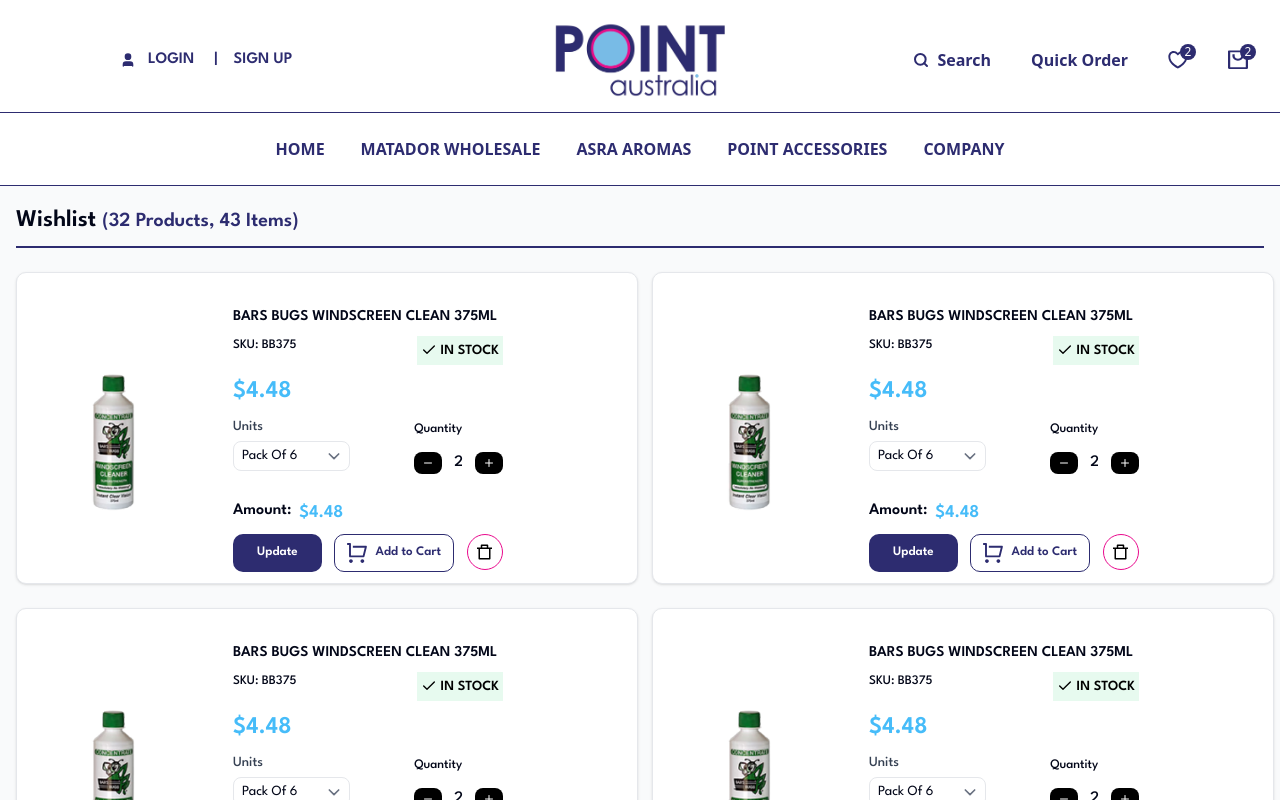
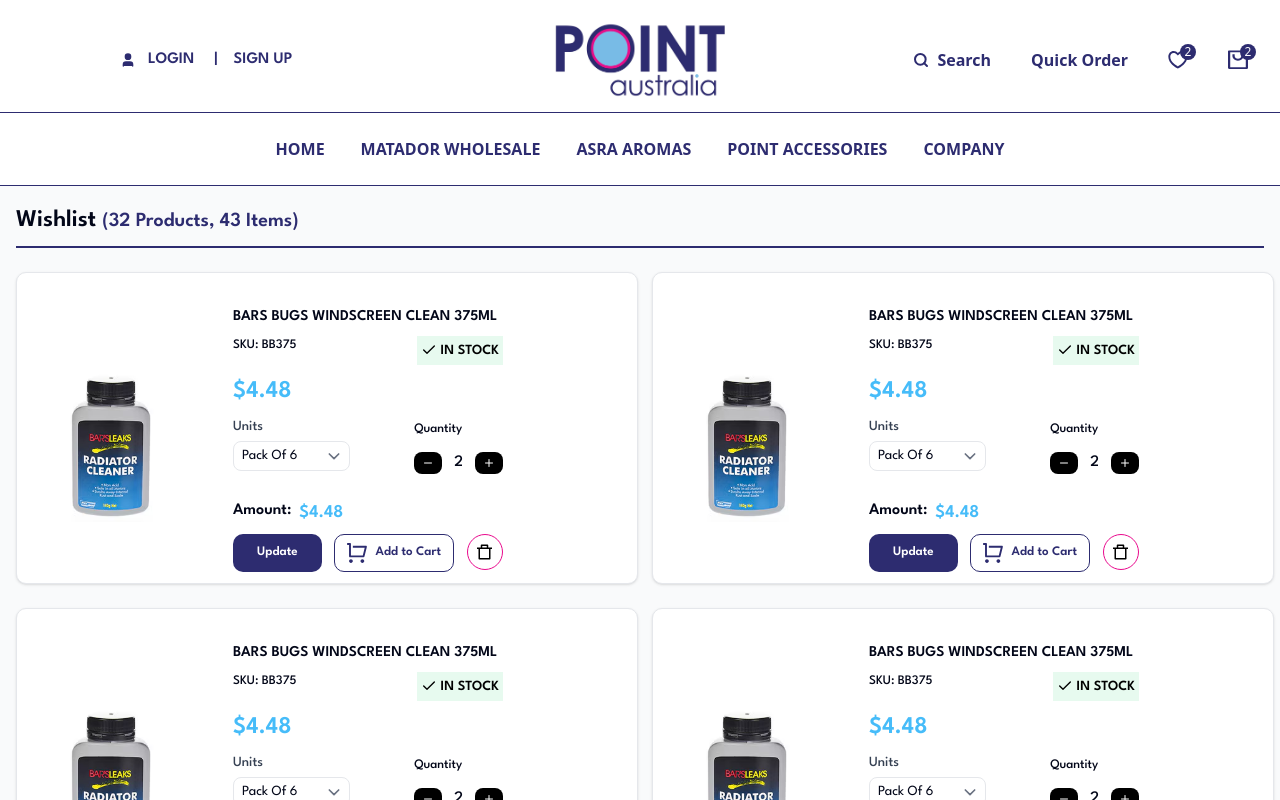
Before and after one commit to saurabh2004-cpu/point-austrelia-nextjs-frontend, a Next.js app: page /wishlist in a window 1280 px wide. Shown: the top 800 px of the page. Built offline with nearby package versions, Linux system fonts and the light colour scheme.

Commit message:
changed produuct image

```diff
--- a/src/app/cart/page.jsx
+++ b/src/app/cart/page.jsx
@@ -14,7 +14,7 @@
             sku: "SKU-88275",
             price: 4.48,
             quantity: 1,
-            image: "/product-listing-images/product-1.png",
+            image: "/product-listing-images/product-1.avif",
             inStock: true
         },
         {
@@ -23,7 +23,7 @@
             sku: "SKU-88275",
             price: 4.48,
             quantity: 1,
-            image: "/product-listing-images/product-1.png",
+            image: "/product-listing-images/product-1.avif",
             inStock: true
         },
         {
@@ -32,7 +32,7 @@
             sku: "SKU-88275",
             price: 4.48,
             quantity: 1,
-            image: "/product-listing-images/product-1.png",
+            image: "/product-listing-images/product-1.avif",
             inStock: true
         }
     ]);
--- a/src/app/checkout/page.jsx
+++ b/src/app/checkout/page.jsx
@@ -22,7 +22,7 @@
             price: 4.48,
             quantity: 7,
             unitPrice: 0.64,
-            image: "/product-listing-images/product-1.png"
+            image: "/product-listing-images/product-1.avif"
         },
         {
             id: 2,
@@ -31,7 +31,7 @@
             price: 4.48,
             quantity: 7,
             unitPrice: 0.64,
-            image: "/product-listing-images/product-1.png"
+            image: "/product-listing-images/product-1.avif"
         }
     ];
 
--- a/src/app/wishlist/page.jsx
+++ b/src/app/wishlist/page.jsx
@@ -16,7 +16,7 @@
             packSize: 12,
             amount: 4.48,
             inStock: true,
-            image: '/product-listing-images/product-1.png'
+            image: '/product-listing-images/product-1.avif'
         },
         {
             id: 2,
@@ -27,7 +27,7 @@
             packSize: 12,
             amount: 4.48,
             inStock: true,
-            image: '/product-listing-images/product-1.png'
+            image: '/product-listing-images/product-1.avif'
         },
         {
             id: 3,
@@ -38,7 +38,7 @@
             packSize: 12,
             amount: 4.48,
             inStock: true,
-            image: '/product-listing-images/product-1.png'
+            image: '/product-listing-images/product-1.avif'
         },
         {
             id: 4,
@@ -49,7 +49,7 @@
             packSize: 12,
             amount: 4.48,
             inStock: true,
-            image: '/product-listing-images/product-1.png'
+            image: '/product-listing-images/product-1.avif'
         },
         {
             id: 5,
@@ -60,7 +60,7 @@
             packSize: 12,
             amount: 4.48,
             inStock: true,
-            image: '/product-listing-images/product-1.png'
+            image: '/product-listing-images/product-1.avif'
         },
         {
             id: 6,
@@ -71,7 +71,7 @@
             packSize: 12,
             amount: 4.48,
             inStock: true,
-            image: '/product-listing-images/product-1.png'
+            image: '/product-listing-images/product-1.avif'
         }
     ]);
 
--- a/src/components/Navbar.jsx
+++ b/src/components/Navbar.jsx
@@ -80,7 +80,9 @@
                       fill="currentColor"
                       className="w-4 h-4 mb-0 mx-2 text-[#2d2c70] transition-colors duration-200 group-hover:text-[#E9098D]"
                     />
-                    <span className="font-Spartan transition-colors duration-200 group-hover:text-[#E9098D]">
+                    <span
+                      onClick={() => router.push('/login')}
+                      className="font-Spartan transition-colors duration-200 group-hover:text-[#E9098D]">
                       LOGIN
                     </span>
                   </div>
@@ -89,7 +91,9 @@
                   <span className="font-Spartan text-[#2d2c70] mx-4">|</span>
 
                   {/* Sign Up */}
-                  <span className="font-Spartan text-[#2d2c70] cursor-pointer transition-colors duration-200 hover:text-[#E9098D]">
+                  <span
+                    onClick={() => router.push('/sign-up')}
+                    className="font-Spartan text-[#2d2c70] cursor-pointer transition-colors duration-200 hover:text-[#E9098D]">
                     SIGN UP
                   </span>
                 </div>
@@ -117,6 +121,7 @@
                   width={219}
                   height={100}
                   className="h-12 md:h-16 lg:h-20 w-auto" // Progressive sizing: mobile -> tablet -> desktop
+                  onClick={() => router.push('/')}
                 />
               </div>
 
@@ -268,6 +273,7 @@
                     variant="outline"
                     size="sm"
                     className="flex-1 bg-transparent border-[#2d2c70] text-[#2d2c70] hover:bg-[#2d2c70] hover:text-white"
+                    onClick={() => router.push('/login')}
                   >
                     <User className="w-4 h-4 mr-2" />
                     LOGIN
@@ -275,6 +281,7 @@
                   <Button
                     size="sm"
                     className="flex-1 bg-[#2d2c70] hover:bg-[#E9098D]"
+                    onClick={() => router.push('/sign-up')}
                   >
                     SIGN UP
                   </Button>
--- a/src/components/my-account-overview-components/RecentPurchases.jsx
+++ b/src/components/my-account-overview-components/RecentPurchases.jsx
@@ -4,7 +4,7 @@
   const [products] = useState([
     {
       id: 1,
-      image: '/product-listing-images/product-1.png',
+      image: '/product-listing-images/product-1.avif',
       name: 'Premium Green Bottle',
       packQuentity: 4.48,
       quantity: 2,
@@ -13,7 +13,7 @@
     },
     {
       id: 2,
-      image: '/product-listing-images/product-1.png',
+      image: '/product-listing-images/product-1.avif',
       name: 'Premium Green Bottle',
       packQuentity: 4.48,
       quantity: 2,
@@ -22,7 +22,7 @@
     },
     {
       id: 3,
-      image: '/product-listing-images/product-1.png',
+      image: '/product-listing-images/product-1.avif',
       name: 'Organic Blue Container',
       packQuentity: 12.99,
       quantity: 1,
--- a/src/components/product-details-components/Popup.jsx
+++ b/src/components/product-details-components/Popup.jsx
@@ -11,9 +11,9 @@
     const [selectedUnit, setSelectedUnit] = useState("Each")
 
     const productImages = [
-        "/product-listing-images/product-1.png",
-        "/product-listing-images/product-1.png",
-        "/product-listing-images/product-1.png",
+        "/product-listing-images/product-1.avif",
+        "/product-listing-images/product-1.avif",
+        "/product-listing-images/product-1.avif",
     ]
 
     const incrementQuantity = () => setQuantity((prev) => prev + 1)
--- a/src/components/product-details-components/ProductDetails.jsx
+++ b/src/components/product-details-components/ProductDetails.jsx
@@ -12,9 +12,9 @@
   const [isZooming, setIsZooming] = useState(false)
 
   const productImages = [
-    "/product-listing-images/product-1.png",
-    "/product-listing-images/product-1.png",
-    "/product-listing-images/product-1.png",
+    "/product-listing-images/product-1.avif",
+    "/product-listing-images/product-1.avif",
+    "/product-listing-images/product-1.avif",
   ]
 
   const relatedProducts = [
--- a/src/components/product-listing-page-components/ProductsListing.jsx
+++ b/src/components/product-listing-page-components/ProductsListing.jsx
@@ -41,7 +41,7 @@
             id: 1,
             name: "BARS BUGS WINDSCREEN CLEAN 375ML",
             sku: "SKU JB375",
-            image: "/product-listing-images/product-1.png",
+            image: "/product-listing-images/product-1.avif",
             badge: "New",
             badgeColor: "bg-[#fc5732]",
             badgeBackGround: '/product-listing-images/badge-bg-1.png',
@@ -53,7 +53,7 @@
             id: 2,
             name: "BARS BUGS WINDSCREEN CLEAN 375ML",
             sku: "SKU JB375",
-            image: "/product-listing-images/product-1.png",
+            image: "/product-listing-images/product-1.avif",
             badge: null,
             price: "4.48",
             quantity: 1,
@@ -63,7 +63,7 @@
             id: 3,
             name: "BARS BUGS WINDSCREEN CLEAN 375ML",
             sku: "SKU JB375",
-            image: "/product-listing-images/product-1.png",
+            image: "/product-listing-images/product-1.avif",
             badge: null,
             price: "4.48",
             quantity: 3,
@@ -73,7 +73,7 @@
             id: 4,
             name: "BARS BUGS WINDSCREEN CLEAN 375ML",
             sku: "SKU JB375",
-            image: "/product-listing-images/product-1.png",
+            image: "/product-listing-images/product-1.avif",
             badge: null,
             price: "4.48",
             quantity: 1,
@@ -83,7 +83,7 @@
             id: 5,
             name: "BARS BUGS WINDSCREEN CLEAN 375ML",
             sku: "SKU JB375",
-            image: "/product-listing-images/product-1.png",
+            image: "/product-listing-images/product-1.avif",
             badge: "Sale",
             badgeColor: "bg-[#fc5732]",
             price: "4.48",
@@ -94,7 +94,7 @@
             id: 6,
             name: "BARS BUGS WINDSCREEN CLEAN 375ML",
             sku: "SKU JB375",
-            image: "/product-listing-images/product-1.png",
+            image: "/product-listing-images/product-1.avif",
             badge: "Sale",
             badgeColor: "bg-[#fc5732]",
             price: "4.48",
```
Also changed, not shown: public/product-listing-images/product-1.avif (added), public/product-listing-images/product-11'.png (renamed from public/product-listing-images/product-1.png).
